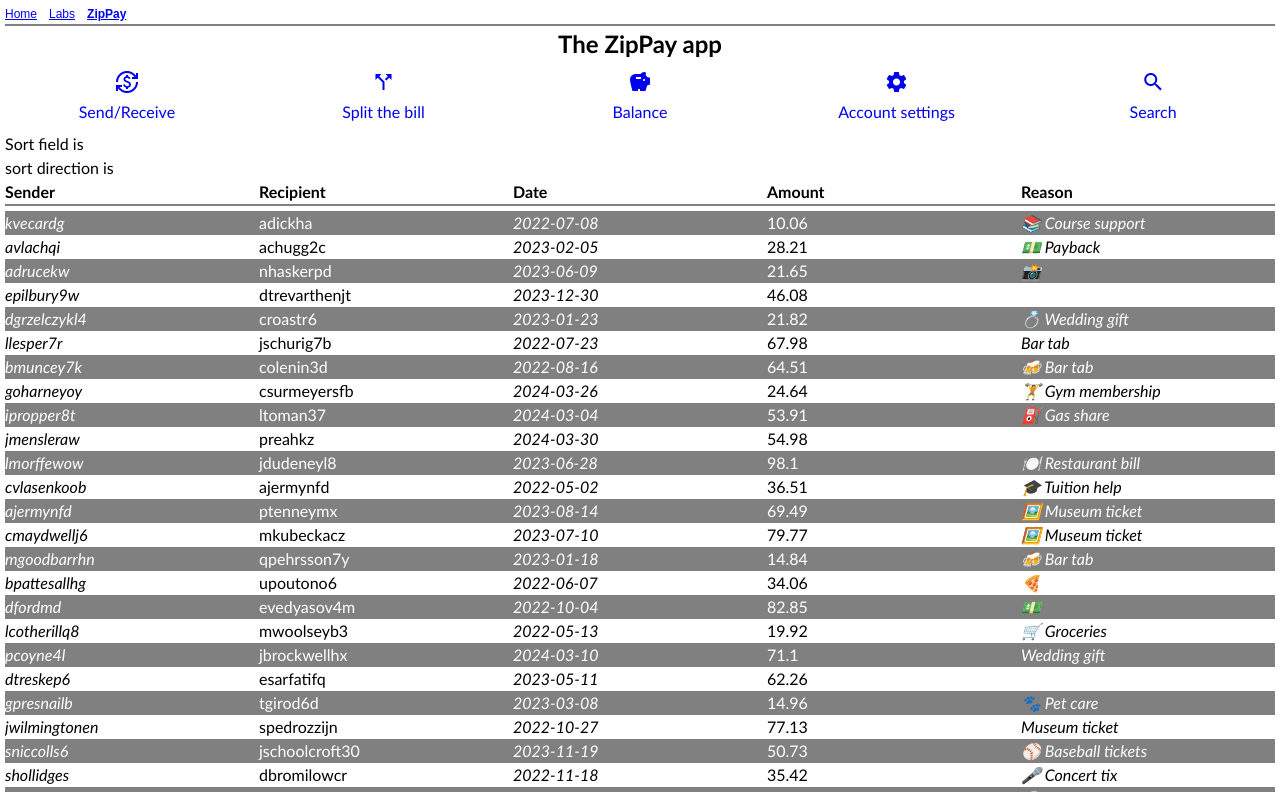
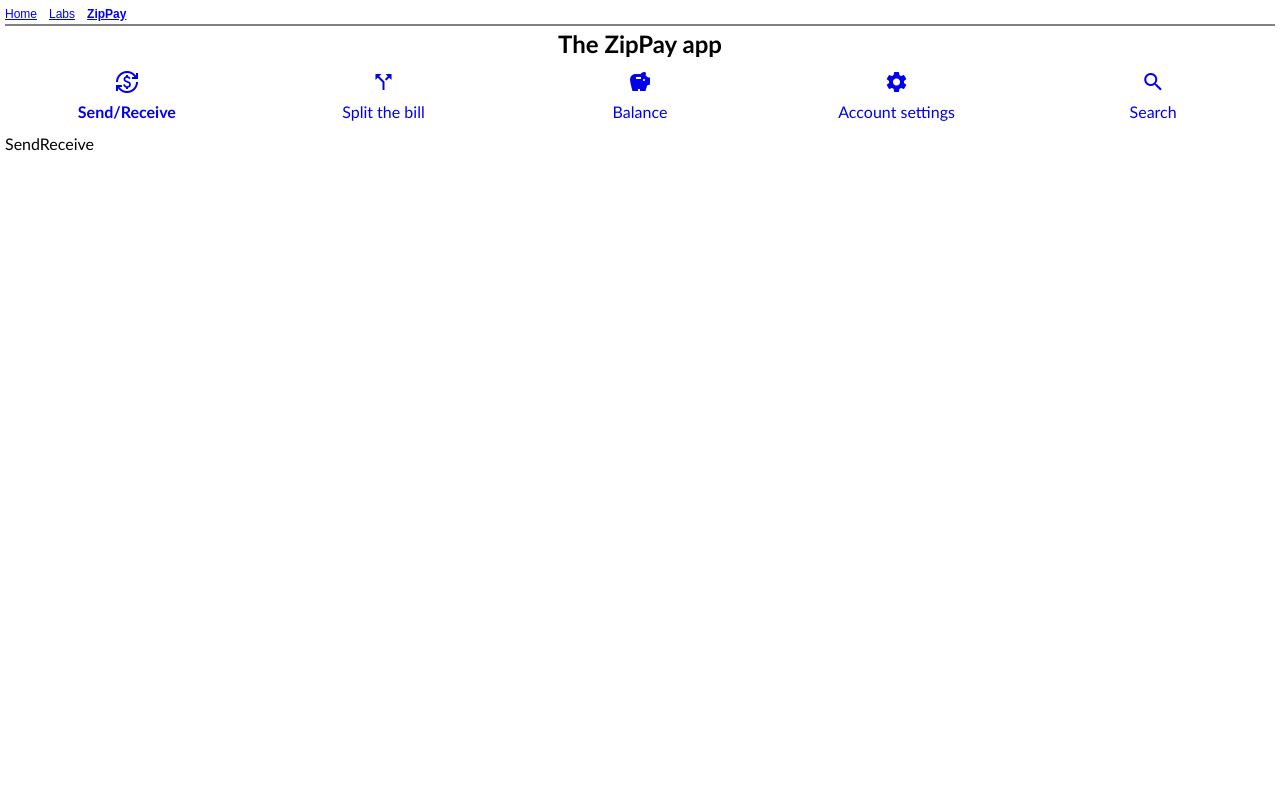
Before and after one commit to speedingplanet/front-end-bootcamp, a React (Vite) app in the folder react-labs/react-app/: page /zippay/send-receive in a window 1280 px wide. Built offline with nearby package versions, Linux system fonts and the light colour scheme.

Commit message:
End of day Wednesday

```diff
--- a/react-labs/react-app/src/zippay/Navbar.jsx
+++ b/react-labs/react-app/src/zippay/Navbar.jsx
@@ -1,4 +1,5 @@
 import React from 'react';
+import { NavLink } from 'react-router-dom';
 
 function Navbar() {
 	return (
@@ -9,11 +10,11 @@ function Navbar() {
 			<nav className="navbar-list">
 				<ul>
 					<li>
-						<a href="#placeholder">
+						<NavLink to="/zippay/send-receive">
 							<span className="material-icons">currency_exchange</span>
 							<br />
 							Send/Receive
-						</a>
+						</NavLink>
 					</li>
 					<li>
 						<a href="#placeholder">
@@ -23,11 +24,11 @@ function Navbar() {
 						</a>
 					</li>
 					<li>
-						<a href="#placeholder">
+						<NavLink to="/zippay/payments-grid">
 							<span className="material-icons">savings</span>
 							<br />
 							Balance
-						</a>
+						</NavLink>
 					</li>
 					<li>
 						<a href="#placeholder">
--- /dev/null
+++ b/react-labs/react-app/src/zippay/SendReceive.jsx
@@ -0,0 +1,7 @@
+import React from 'react';
+
+function SendReceive() {
+	return <div>SendReceive</div>;
+}
+
+export default SendReceive;
--- a/react-labs/react-app/src/zippay/ZipPayManager.jsx
+++ b/react-labs/react-app/src/zippay/ZipPayManager.jsx
@@ -1,14 +1,24 @@
 import React from 'react';
 import Navbar from './Navbar';
 import './zippay.css';
-// import ProtoPaymentsGrid from './ProtoPaymentsGrid';
 import PaymentsGrid from './payments-grid/PaymentsGrid';
+import { Route, Routes } from 'react-router-dom';
+import SendReceive from './SendReceive';
 
 function ZipPayManager() {
 	return (
 		<section className="zippay-main">
 			<Navbar></Navbar>
-			<PaymentsGrid />
+			<Routes>
+				<Route
+					path="payments-grid"
+					element={<PaymentsGrid />}
+				/>
+				<Route
+					path="send-receive"
+					element={<SendReceive />}
+				/>
+			</Routes>
 		</section>
 	);
 }
```
